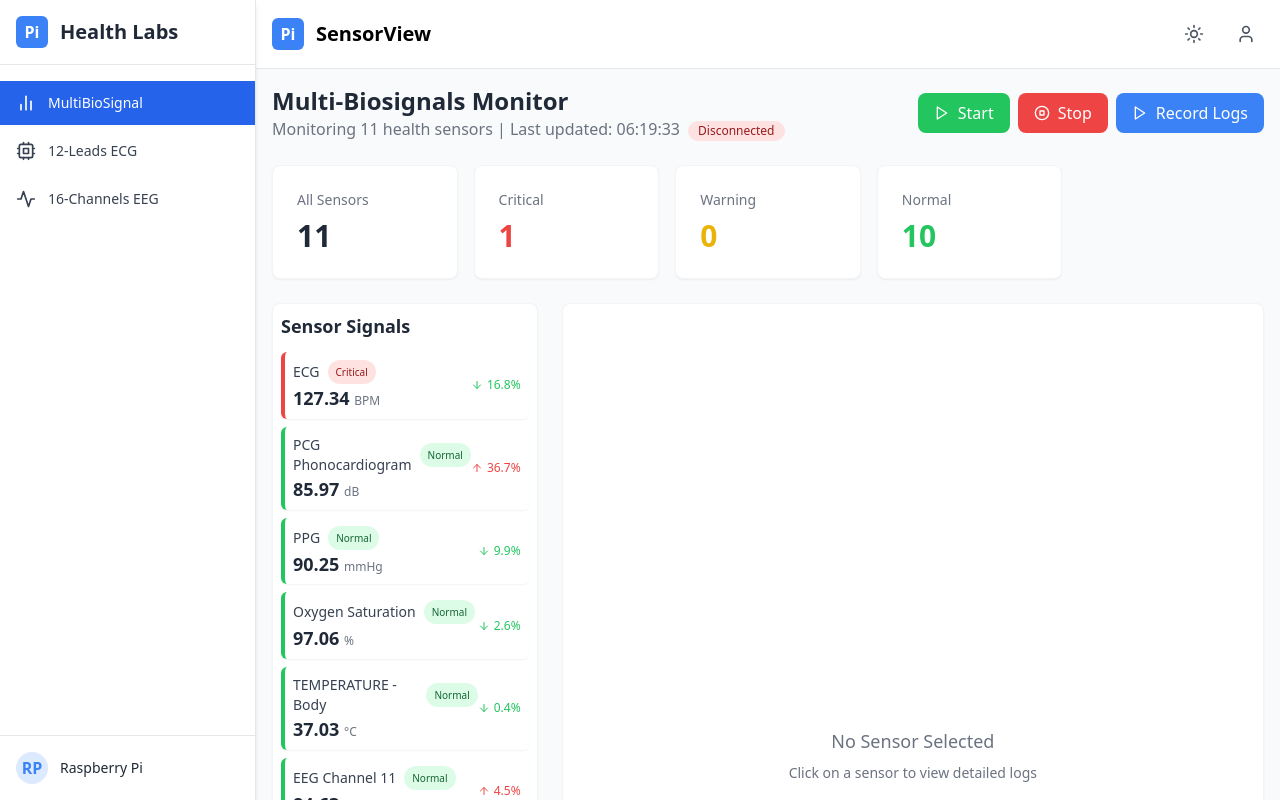
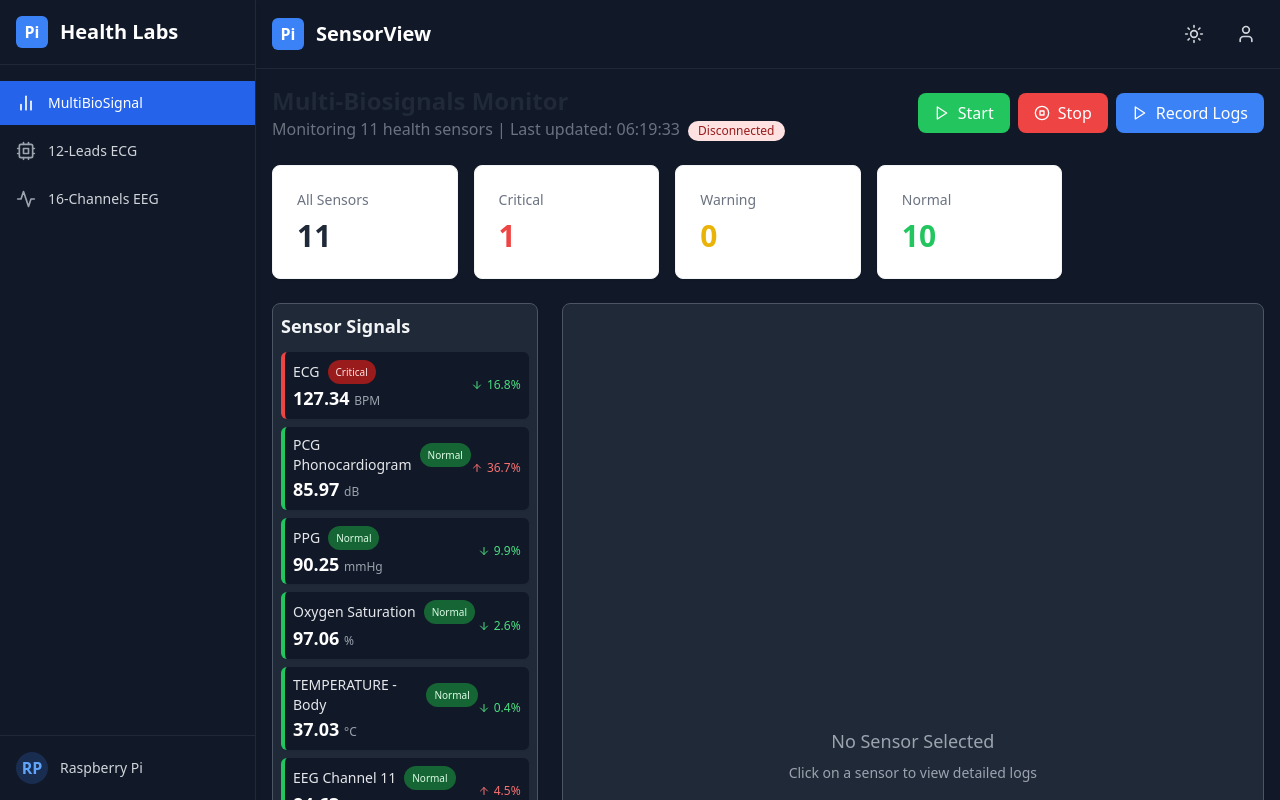
Before and after one commit to uzanlatif/Health_Lab_FE, a React (Vite) app: page / in a window 1280 px wide. Built offline with nearby package versions, Linux system fonts and the light colour scheme; no server answers.

Commit message:
new darkmode

```diff
--- a/src/components/Layout.tsx
+++ b/src/components/Layout.tsx
@@ -5,11 +5,11 @@ import Navbar from './Navbar';
 
 const Layout: React.FC = () => {
   return (
-    <div className="flex h-screen overflow-hidden">
+    <div className="flex h-screen overflow-hidden bg-gray-950 text-gray-100">
       <Sidebar />
       <div className="flex-1 flex flex-col overflow-hidden">
         <Navbar />
-        <main className="flex-1 overflow-y-auto bg-gray-50 p-4">
+        <main className="flex-1 overflow-y-auto bg-gray-900 p-4">
           <Outlet />
         </main>
       </div>
--- a/src/components/Navbar.tsx
+++ b/src/components/Navbar.tsx
@@ -3,24 +3,24 @@ import { Bell, Sun, User } from 'lucide-react';
 
 const Navbar: React.FC = () => {
   return (
-    <header className="bg-white shadow-sm border-b border-gray-200">
+    <header className="bg-gray-900 shadow-sm border-b border-gray-800">
       <div className="flex items-center justify-between p-4">
         <div>
           <div className="flex items-center">
             <div className="w-8 h-8 rounded-md bg-blue-500 flex items-center justify-center mr-3">
               <span className="text-white font-bold">Pi</span>
             </div>
-            <h1 className="text-xl font-bold hidden md:block">SensorView</h1>
+            <h1 className="text-xl font-bold text-white hidden md:block">SensorView</h1>
           </div>
         </div>
 
         <div className="flex items-center space-x-4">
-          <button className="p-2 rounded-full hover:bg-gray-100">
-            <Sun className="h-5 w-5 text-gray-600" />
+          <button className="p-2 rounded-full hover:bg-gray-800 transition-colors">
+            <Sun className="h-5 w-5 text-gray-300" />
           </button>
 
-          <button className="p-2 rounded-full hover:bg-gray-100">
-            <User className="h-5 w-5 text-gray-600" />
+          <button className="p-2 rounded-full hover:bg-gray-800 transition-colors">
+            <User className="h-5 w-5 text-gray-300" />
           </button>
         </div>
       </div>
--- a/src/components/SensorCard.tsx
+++ b/src/components/SensorCard.tsx
@@ -23,13 +23,13 @@ const SensorCard: React.FC<SensorCardProps> = ({
   const formattedValue = value.toFixed(2);
 
   const statusColors = {
-    normal: 'bg-green-100 text-green-800',
-    warning: 'bg-yellow-100 text-yellow-800',
-    critical: 'bg-red-100 text-red-800',
+    normal: 'bg-green-800 text-green-100',
+    warning: 'bg-yellow-700 text-yellow-100',
+    critical: 'bg-red-800 text-red-100',
   };
 
   const isPositiveChange = change > 0;
-  const changeColor = isPositiveChange ? 'text-red-500' : 'text-green-500';
+  const changeColor = isPositiveChange ? 'text-red-400' : 'text-green-400';
   const ChangeIcon = isPositiveChange ? ArrowUp : ArrowDown;
   const absChange = Math.abs(change).toFixed(1);
 
@@ -43,26 +43,26 @@ const SensorCard: React.FC<SensorCardProps> = ({
     <div
       className={`
         flex justify-between items-center p-2 rounded-md shadow-sm transition
-        cursor-pointer hover:bg-gray-50
-        text-sm w-full max-w-[260px]
+        cursor-pointer hover:bg-gray-800
+        text-sm w-full max-w-[260px] bg-gray-900 text-gray-100
         ${borderColor[status]}
-        ${isSelected ? 'ring-2 ring-blue-400 bg-blue-50' : ''}
+        ${isSelected ? 'ring-2 ring-blue-400 bg-gray-800' : ''}
       `}
       onClick={onClick}
     >
       {/* Kiri: Nama dan status */}
       <div className="flex flex-col">
         <div className="flex items-center mb-0.5">
-          <h3 className="text-gray-700 font-medium text-sm">{name}</h3>
+          <h3 className="text-gray-200 font-medium text-sm">{name}</h3>
           <span
             className={`ml-2 text-[10px] px-2 py-0.5 rounded-full ${statusColors[status]}`}
           >
             {status.charAt(0).toUpperCase() + status.slice(1)}
           </span>
         </div>
-        <p className="text-lg font-bold text-gray-800 leading-snug">
+        <p className="text-lg font-bold text-white leading-snug">
           {formattedValue}{' '}
-          <span className="text-xs font-normal text-gray-500">{unit}</span>
+          <span className="text-xs font-normal text-gray-400">{unit}</span>
         </p>
       </div>
 
--- a/src/components/Sidebar.tsx
+++ b/src/components/Sidebar.tsx
@@ -11,13 +11,13 @@ const Sidebar: React.FC = () => {
   ];
 
   return (
-    <div className="w-64 bg-white shadow-md z-10 flex flex-col h-screen border-r border-gray-200">
+    <div className="w-64 bg-gray-900 text-gray-100 shadow-md z-10 flex flex-col h-screen border-r border-gray-800">
       {/* Logo */}
-      <div className="p-4 border-b border-gray-200 flex items-center">
+      <div className="p-4 border-b border-gray-800 flex items-center">
         <div className="w-8 h-8 rounded-md bg-blue-500 flex items-center justify-center mr-3">
           <span className="text-white font-bold">Pi</span>
         </div>
-        <h1 className="text-xl font-bold text-gray-800">Health Labs</h1>
+        <h1 className="text-xl font-bold text-white">Health Labs</h1>
       </div>
 
       {/* Navigation */}
@@ -32,10 +32,10 @@ const Sidebar: React.FC = () => {
                 ${
                   isActive
                     ? 'bg-blue-600 text-white'
-                    : 'text-gray-700 hover:bg-blue-50 hover:text-blue-600'
+                    : 'text-gray-300 hover:bg-gray-800 hover:text-white'
                 }`}
             >
-              <item.icon className={`mr-3 h-5 w-5 ${isActive ? 'text-white' : ''}`} />
+              <item.icon className={`mr-3 h-5 w-5 ${isActive ? 'text-white' : 'text-gray-400'}`} />
               <span>{item.label}</span>
             </div>
           );
@@ -43,13 +43,13 @@ const Sidebar: React.FC = () => {
       </nav>
 
       {/* Footer - Status */}
-      <div className="p-4 border-t border-gray-200">
+      <div className="p-4 border-t border-gray-800">
         <div className="flex items-center">
-          <div className="w-8 h-8 rounded-full bg-blue-100 flex items-center justify-center mr-3">
-            <span className="text-blue-500 font-bold">RP</span>
+          <div className="w-8 h-8 rounded-full bg-blue-500 bg-opacity-20 flex items-center justify-center mr-3">
+            <span className="text-blue-400 font-bold">RP</span>
           </div>
           <div className="flex flex-col">
-            <p className="font-medium text-sm text-gray-800">Raspberry Pi</p>
+            <p className="font-medium text-sm text-gray-300">Raspberry Pi</p>
           </div>
         </div>
       </div>
--- a/src/components/StatusCards.tsx
+++ b/src/components/StatusCards.tsx
@@ -7,29 +7,32 @@ interface StatusCardsProps {
     warning: number;
     normal: number;
   };
-  // autoRefresh: boolean;
 }
 
 const StatusCards: React.FC<StatusCardsProps> = ({ counts }) => {
   return (
     <div className="grid grid-cols-1 sm:grid-cols-2 md:grid-cols-3 lg:grid-cols-4 xl:grid-cols-5 gap-4 w-full">
-      <div className="bg-white rounded-lg shadow-sm p-6 border border-gray-100">
-        <h3 className="text-gray-500 text-sm font-medium mb-2">All Sensors</h3>
-        <p className="text-3xl font-bold text-gray-800">{counts.all}</p>
+      {/* All Sensors */}
+      <div className="bg-white dark:bg-gray-800 rounded-lg shadow-sm p-6 border border-gray-100 dark:border-gray-700">
+        <h3 className="text-gray-500 dark:text-gray-300 text-sm font-medium mb-2">All Sensors</h3>
+        <p className="text-3xl font-bold text-gray-800 dark:text-white">{counts.all}</p>
       </div>
 
-      <div className="bg-white rounded-lg shadow-sm p-6 border border-gray-100">
-        <h3 className="text-gray-500 text-sm font-medium mb-2">Critical</h3>
+      {/* Critical */}
+      <div className="bg-white dark:bg-gray-800 rounded-lg shadow-sm p-6 border border-gray-100 dark:border-gray-700">
+        <h3 className="text-gray-500 dark:text-gray-300 text-sm font-medium mb-2">Critical</h3>
         <p className="text-3xl font-bold text-red-500">{counts.critical}</p>
       </div>
 
-      <div className="bg-white rounded-lg shadow-sm p-6 border border-gray-100">
-        <h3 className="text-gray-500 text-sm font-medium mb-2">Warning</h3>
+      {/* Warning */}
+      <div className="bg-white dark:bg-gray-800 rounded-lg shadow-sm p-6 border border-gray-100 dark:border-gray-700">
+        <h3 className="text-gray-500 dark:text-gray-300 text-sm font-medium mb-2">Warning</h3>
         <p className="text-3xl font-bold text-yellow-500">{counts.warning}</p>
       </div>
 
-      <div className="bg-white rounded-lg shadow-sm p-6 border border-gray-100">
-        <h3 className="text-gray-500 text-sm font-medium mb-2">Normal</h3>
+      {/* Normal */}
+      <div className="bg-white dark:bg-gray-800 rounded-lg shadow-sm p-6 border border-gray-100 dark:border-gray-700">
+        <h3 className="text-gray-500 dark:text-gray-300 text-sm font-medium mb-2">Normal</h3>
         <p className="text-3xl font-bold text-green-500">{counts.normal}</p>
       </div>
     </div>
--- a/src/pages/MultiBiosignalView.tsx
+++ b/src/pages/MultiBiosignalView.tsx
@@ -67,7 +67,7 @@ const MultiBiosignalView: React.FC = () => {
   };
 
   return (
-    <div className="space-y-6">
+    <div className="space-y-6 text-gray-100">
       <Header
         isConnected={isConnected}
         isRecording={isRecording}
@@ -82,15 +82,15 @@ const MultiBiosignalView: React.FC = () => {
 
       {/* Content */}
       <div className="flex flex-col lg:flex-row gap-6">
-        {/* Sensor Cards - LEFT (ukuran otomatis berdasarkan konten) */}
+        {/* Sensor Cards - LEFT */}
         <div className="w-auto max-w-xs space-y-2">
           {Object.entries(sensorGroups).map(([category, sensors]) => (
             <div
               key={category}
-              className="bg-white p-2 rounded-lg shadow-sm border border-gray-100"
+              className="bg-gray-800 p-2 rounded-lg shadow-sm border border-gray-600"
             >
               <div className="flex justify-between items-center mb-3">
-                <h2 className="text-lg font-semibold text-gray-800 capitalize">
+                <h2 className="text-lg font-semibold text-gray-100 capitalize">
                   {category} Signals
                 </h2>
               </div>
@@ -118,12 +118,12 @@ const MultiBiosignalView: React.FC = () => {
           ))}
         </div>
 
-        {/* Sensor Chart - RIGHT (mepet kiri dan kanan dengan tinggi otomatis) */}
+        {/* Sensor Chart - RIGHT */}
         <div className="lg:w-full">
           {selectedSensor && processedData[selectedSensor] ? (
-            <div className="bg-white p-4 rounded-lg shadow-sm border border-gray-100">
+            <div className="bg-gray-800 p-4 rounded-lg shadow-sm border border-gray-600">
               <div className="flex justify-between items-center mb-4">
-                <h2 className="text-xl font-semibold text-gray-800">
+                <h2 className="text-xl font-semibold text-gray-100">
                   {processedData[selectedSensor].displayName} Logs
                 </h2>
                 <div className="flex items-center space-x-4">
@@ -132,7 +132,7 @@ const MultiBiosignalView: React.FC = () => {
                     onChange={(e) =>
                       setTimeRange(e.target.value as "1h" | "6h" | "24h")
                     }
-                    className="rounded-md border border-gray-300 text-sm py-1 px-2"
+                    className="rounded-md border border-gray-500 bg-gray-700 text-sm py-1 px-2 text-gray-200"
                   >
                     <option value="1h">Last 1h</option>
                     <option value="6h">Last 6h</option>
@@ -140,14 +140,14 @@ const MultiBiosignalView: React.FC = () => {
                   </select>
                   <button
                     onClick={() => setSelectedSensor(null)}
-                    className="text-sm text-gray-500 hover:text-gray-700"
+                    className="text-sm text-gray-300 hover:text-gray-100"
                   >
                     Close
                   </button>
                 </div>
               </div>
 
-              {/* Grafik dengan tinggi otomatis */}
+              {/* Grafik */}
               <div className="h-auto">
                 <SensorChart
                   data={processedData[selectedSensor].chartData}
@@ -158,8 +158,8 @@ const MultiBiosignalView: React.FC = () => {
               </div>
             </div>
           ) : (
-            <div className="bg-white p-6 rounded-lg shadow-sm border border-gray-100 h-full flex items-center justify-center">
-              <div className="text-center text-gray-500">
+            <div className="bg-gray-800 p-6 rounded-lg shadow-sm border border-gray-600 h-full flex items-center justify-center">
+              <div className="text-center text-gray-400">
                 <p className="text-lg font-medium mb-2">No Sensor Selected</p>
                 <p className="text-sm">
                   Click on a sensor to view detailed logs
```
Also changed, not shown: src/components/Header.tsx (+13 -5 lines).
